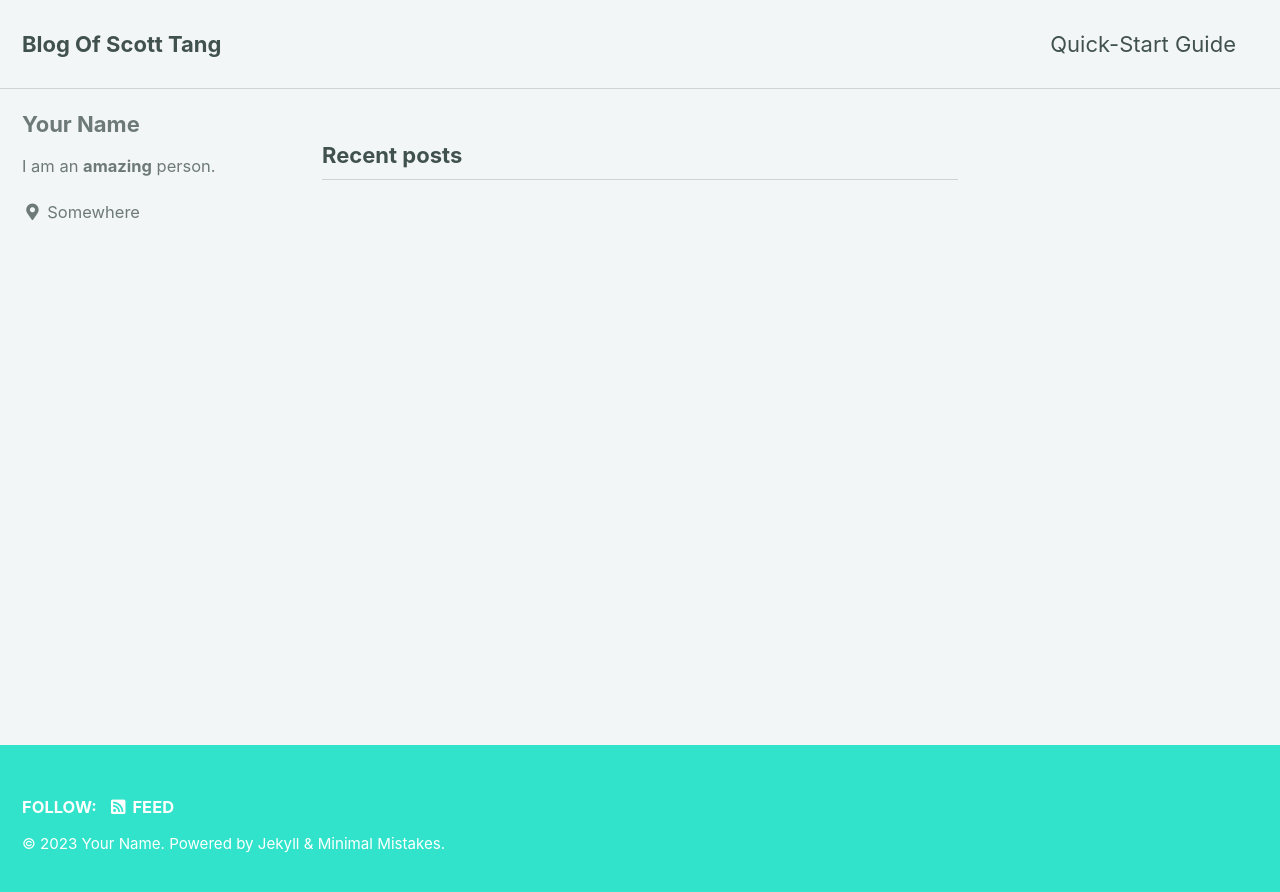
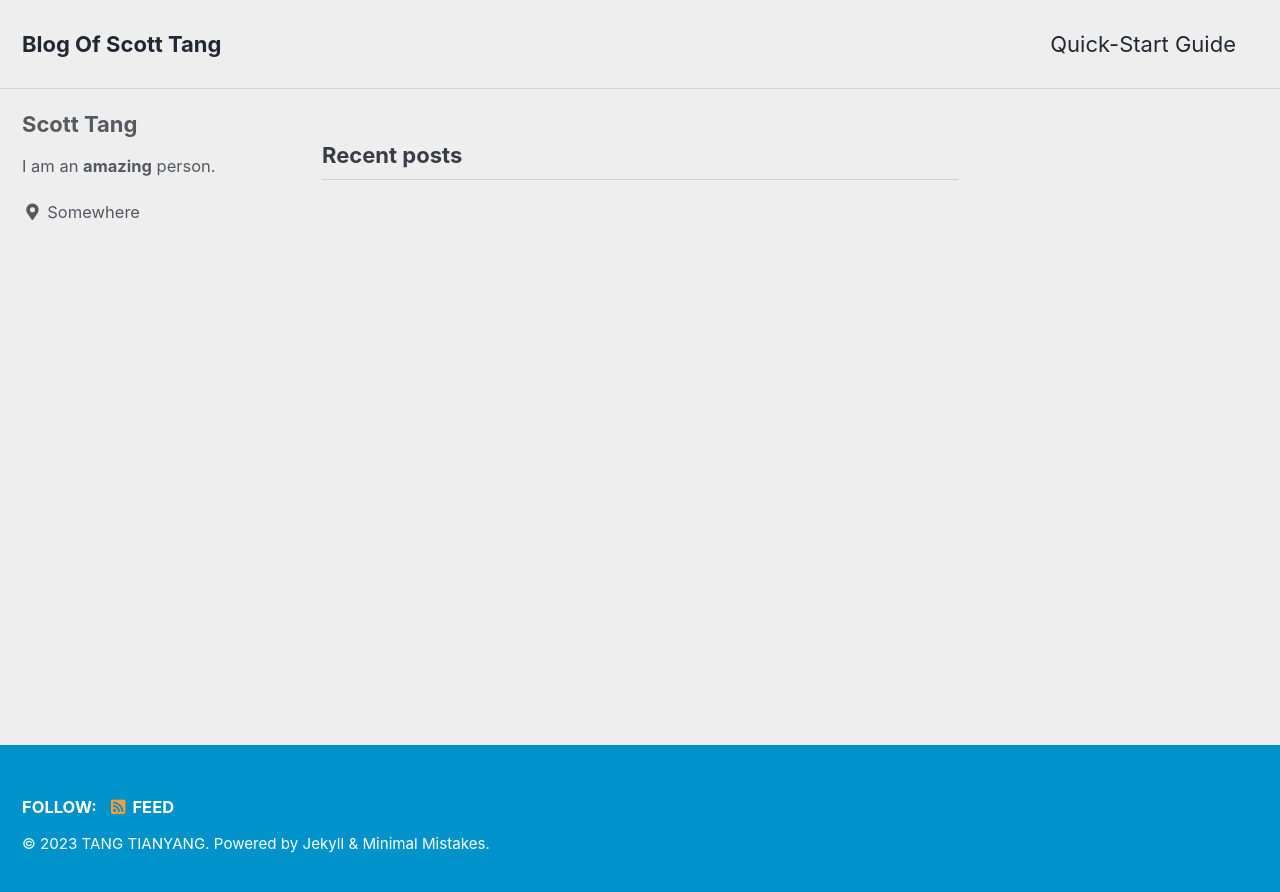
Before and after one commit to NWPU-OUGE/test.github.io, a Jekyll site: the page built from index.html, in a window 1280 px wide. Shown: the top 892 px of the page. Built offline with Jekyll 4.4.1, drawn with Linux system fonts in a browser that asks for light colours; cached includes are drawn as plain includes; the list of posts is cut into pages by our own code.

Commit message:
style changes

```diff
--- a/_config.yml
+++ b/_config.yml
@@ -12,15 +12,15 @@
 
 # theme                  : "minimal-mistakes-jekyll"
 remote_theme           : "mmistakes/minimal-mistakes"
-minimal_mistakes_skin    : "mint" # "air", "aqua", "contrast", "dark", "dirt", "neon", "mint", "plum", "sunrise"
+minimal_mistakes_skin    : "air" # "air", "aqua", "contrast", "dark", "dirt", "neon", "mint", "plum", "sunrise"
 
 # Site Settings
 locale                   : "en-US"
 title                    : "Blog Of Scott Tang"
 title_separator          : "-"
 subtitle                 : # site tagline that appears below site title in masthead
-name                     : "Your Name"
-description              : "An amazing website."
+name                     : "TANG TIANYANG"
+description              : "An amazing blog."
 url                      : # the base hostname & protocol for your site e.g. "https://mmistakes.github.io"
 baseurl                  : # the subpath of your site, e.g. "/blog"
 repository               : # GitHub username/repo-name e.g. "mmistakes/minimal-mistakes"
@@ -104,7 +104,7 @@ analytics:
 
 # Site Author
 author:
-  name             : "Your Name"
+  name             : "Scott Tang"
   avatar           : # path of avatar image, e.g. "/assets/images/bio-photo.jpg"
   bio              : "I am an **amazing** person."
   location         : "Somewhere"
```
